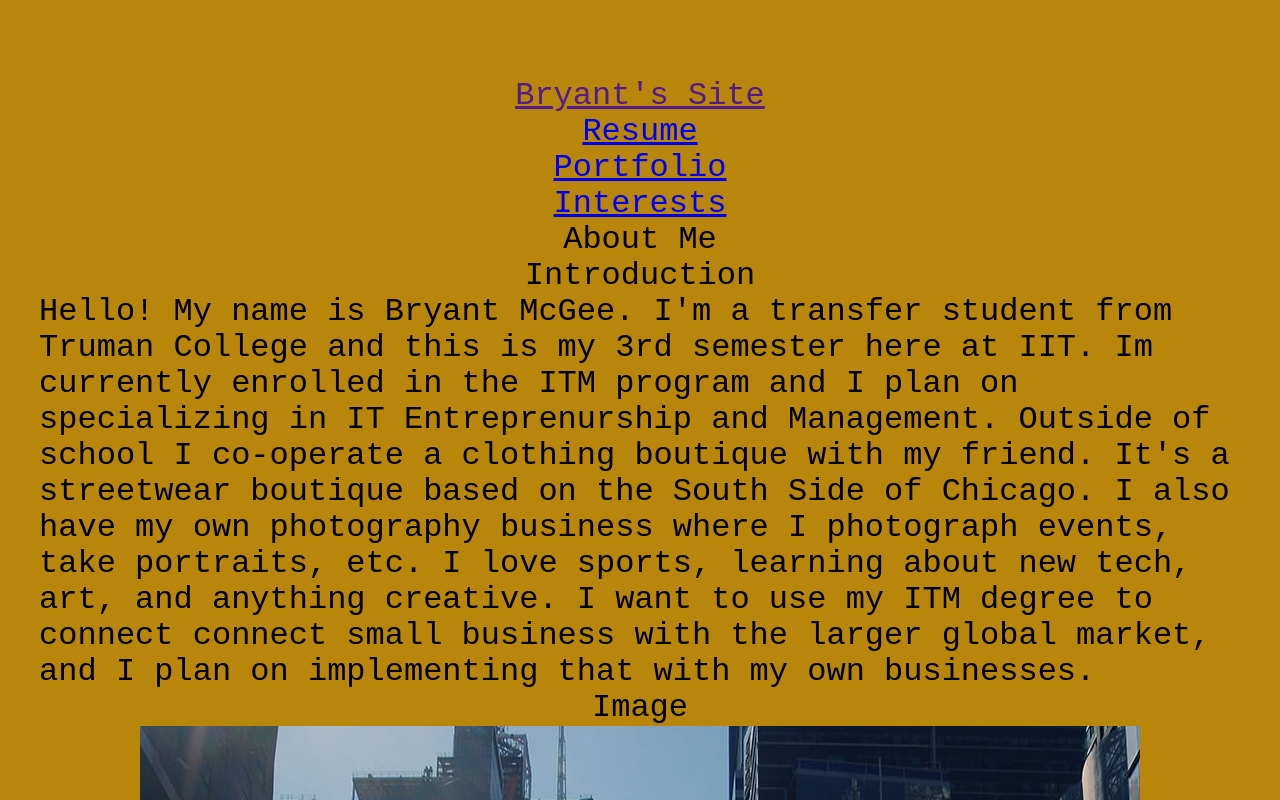
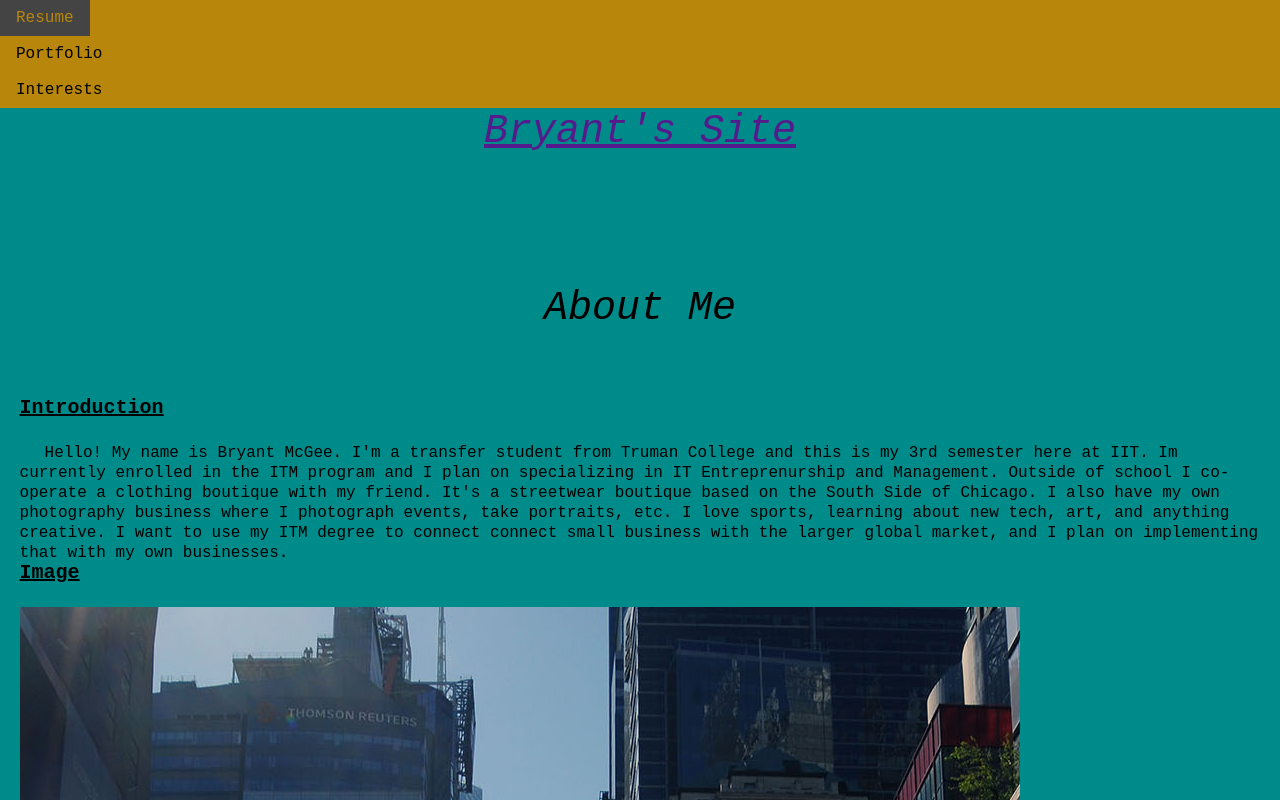
Before and after one commit to bmcgee23/proj3, a plain HTML site: page index.html in a window 1280 px wide. Shown: the top 800 px of the page. Drawn offline with Linux system fonts and the light colour scheme.

Commit message:
Added CSS elements, making sure every page has style

```diff
--- a/index.html
+++ b/index.html
@@ -5,11 +5,11 @@
   <meta charset="utf-8" />
   <meta name="viewport" content="width=device-width,initial-scale=1.0,shrink-to-fit=no" />
   <link rel="stylesheet" href="screen.css" />
-  <script src="js/modernizr.js"></script>
 </head>
 <body>
+  <h1><a href="">Bryant's Site</a></h1>
   <header id="header">
-    <h1><a href="">Bryant's Site</a></h1>
+
     <nav id="navigation">
       <ul>
         <li><a href="resume/">Resume</a></li>
@@ -19,8 +19,8 @@
     </nav>
   </header>
   <main id="content">
+    <h1>About Me</h1>
     <article id="aboutme">
-      <h2>About Me</h2>
         <h3>Introduction</h3>
         <p>
             Hello! My name is Bryant McGee. I'm a transfer student from Truman College and this is my 3rd semester here at IIT.
@@ -37,7 +37,8 @@
       </figure>
     </article>
   </main>
-  <footer id="footer"><p>&copy; 2017 Bryant McGee</p>
+  <footer id="footer">
+    <p>&copy; 2017 Bryant McGee email: bmcgee@hawk.iit.edu</p>
   </footer>
 </body>
 </html>
--- a/screen.css
+++ b/screen.css
@@ -15,29 +15,140 @@ a,abbr,acronym,address,applet,article,aside,audio,b,big,blockquote,body,canvas,c
   3. basic element presenation
 */
 html {
-  font-size: 2.0em; /* */
-  line-height: 1.125em; /* */
   background-color: darkcyan;
+  font-size: 1.5; /*24 / 16 */
+  line-height: 1.25em; /*20 / 16 */
   font-family: "Courier New", Courier, monospace;
 }
 
 body {
-  background: darkgoldenrod;
-  padding-top: 2.444em; /* 44 / 18 = 3.667... */
-  padding-right: 1.222em; /* 22 / 18 = 1.2222222222 */
-  padding-left: 1.222em; /* 22 / 18 = 1.2222222222 */
+
+  padding-top: 2.67em; /* 44/18=3.667 */
+  padding-right: 1.222em; /* 22/18=1.222 */
+  padding-left: 1.222em; //* 22/18=1.222 */
 }
 
-footer {
-  color:
+nav {
+  background color:white;
+}
+
+nav a {
+  text-align:center;
+  color: darkcyan;
 }
 
 h1,
 h2,
 h3,
+h4,
 figure,
-nav {
-  font-family:
-  font-weight: bold;
+figcaption {
+padding-bottom: 1.222em; /* 22/18=1.222 */
+}
+
+
+h1 {
   text-align: center;
+  font-style: italic;
+  font-size: 2.5em;
+  line-height:2.0em;
+  padding-top: 1.222em;
 }
+
+h2 {
+  text-align: center;
+  font-size:1.5em;
+  line-height:1.125em;
+
+}
+
+h3 {
+  text-align: left;
+  font-style: bold;
+  font-weight:bold;
+  text-decoration: underline solid;
+  font-size: 1.25em;
+
+}
+ul {
+    list-style-type: none;
+    margin: 0;
+    padding: 0;
+    width: 5em;
+}
+
+p {
+  text-indent: 25px;
+}
+
+
+li a {
+    display: grid;
+    color: #000;
+    padding: 8px 8px;
+    text-decoration: none;
+}
+
+li a.active {
+    background-color: #4CAF50;
+    color: white;
+}
+
+li a:hover:not(.active) {
+    background-color: #444;
+    color: darkgoldenrod;
+
+}
+
+/* Responsive Media */
+img {
+  display: block;
+  max-width: 100%;
+}
+
+/* Layout Styles */
+/*
+  Hint: these tend to be
+  1. IDs; but also classes, sometimes
+  2. concerned with layout and spatial
+     relationships
+*/
+
+#navigation {
+  position:absolute;
+  width: 100%;
+  top:0px;
+  left:0px;
+  background-color:darkgoldenrod;
+
+}
+
+#navigation li {
+  float:left;
+  width:auto;
+}
+
+#navigation a {
+  display:block;
+  width:100%;
+  padding-top: 0.5em;
+  padding-bottom: 0.5em;
+  text-align: center;
+
+/* Modular Styles */
+/*
+  Repeating style patterns.
+  Hint: these tend to be:
+  1. classes and relationship selectors
+  2. concerned with adjustments to base styles,
+      spacing, color, etc. etc.
+*/
+
+
+
+}
+.figure {
+  float:right;
+  margin-bottom:1.0em;
+  margin left: 30em
+}
```
Also changed, not shown: interests/index.html (+3 -2 lines), portfolio/index.html (+2 -1 lines), resume/index.html (+2 -1 lines).
